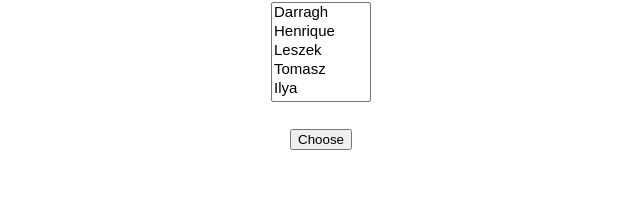
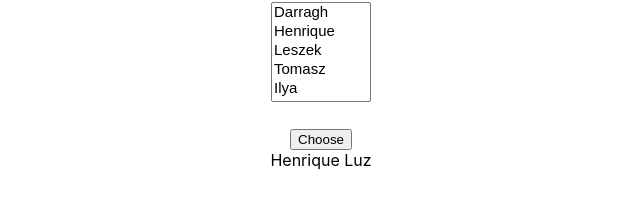
Before and after one commit to henriqueluz/sm-randomizer, a React (Create React App) app: page / in a window 1280 px wide. Both pictures are taken after a click on the button "Choose". Shown: the part 148-352 px from the top of the page, without its empty margins (319-959 px from the left). Built offline with nearby package versions, Linux system fonts and the light colour scheme; the HTML template or start-up script is replaced by a standard one.

Commit message:
Displaying hardcoded presenter

```diff
--- a/src/App.js
+++ b/src/App.js
@@ -1,6 +1,7 @@
 import React from 'react';
 import './App.css';
 import { Randomizer } from './app/randomizer';
+import Display from './app/display-presenter';
 
 const App = () => {
   return (
@@ -20,10 +21,14 @@ const App = () => {
           </div>
         </p>
         <p>
-          <button>Choose</button>
+          <Display />
         </p>
     </div>
   );
 }
 
+const showPresenter = () => {
+  return "Henrique Luz";
+}
+
 export default App;
--- /dev/null
+++ b/src/app/display-presenter.js
@@ -0,0 +1,27 @@
+import React from 'react';
+import Presenter from './presenter';
+
+export class Display extends React.Component {
+  constructor(props) {
+    super(props);
+    this.state = { displayPresenter: false };
+    this.handleClick = this.handleClick.bind(this);
+  }
+
+  handleClick() {
+    this.setState(state => ({
+      displayPresenter: !state.displayPresenter
+    }));
+  }
+
+  render() {
+    return (
+      <div>
+        <button onClick={this.handleClick}>Choose</button>
+        { this.state.displayPresenter ? <Presenter /> : null }
+      </div>
+    );
+  }
+}
+
+export default Display;
--- /dev/null
+++ b/src/app/presenter.js
@@ -0,0 +1,13 @@
+import React from 'react';
+
+export class Presenter extends React.Component {
+  render() {
+    return (
+        <div id="presenter" className="show-presenter">
+            Henrique Luz
+        </div>
+    );
+  }
+}
+
+export default Presenter;
```
